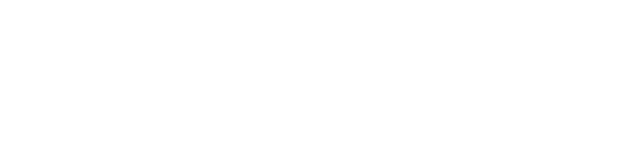
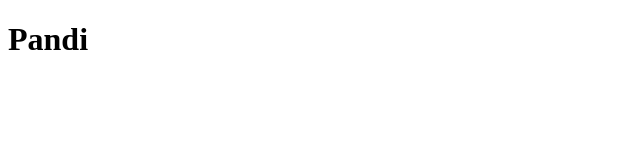
Before and after one commit to Esakkipandi06/github1, a plain HTML site: page index2.html in a window 1280 px wide. Shown: the whole page, without its empty margins (0-640 px from the left). Drawn offline with Linux system fonts and the light colour scheme.

Commit message:
pandi added

```diff
--- a/index2.html
+++ b/index2.html
@@ -6,6 +6,6 @@
     <title>Document00001</title>
 </head>
 <body>
-
+    <h1>Pandi</h1>
 </body>
 </html>
```
